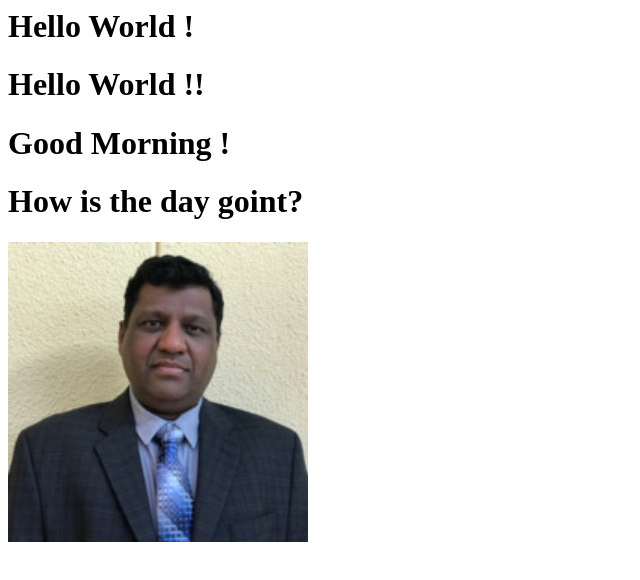
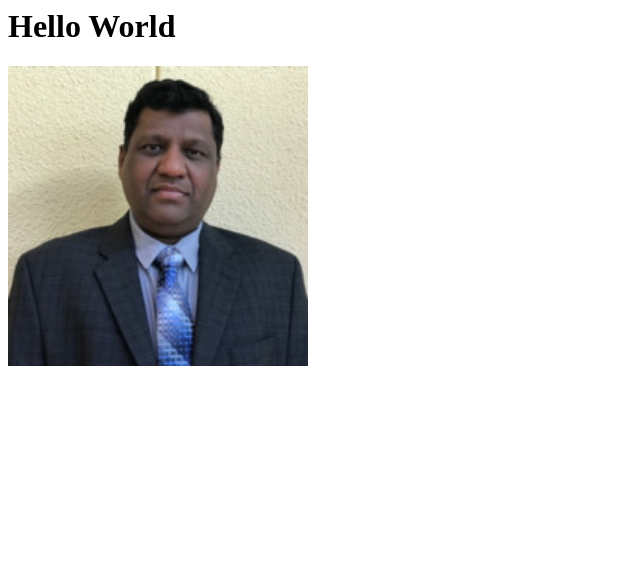
Before and after one commit to artistgoya/artistgoya.github.io, a plain HTML site: page index.html in a window 1280 px wide. Shown: the whole page, without its empty margins (0-640 px from the left). Drawn offline with Linux system fonts and the light colour scheme.

Commit message:
Revert "added new text"
This reverts commit eb7b1ea0f753bee355e9b1e60b8a2df68e3a1fa3.

```diff
--- a/index.html
+++ b/index.html
@@ -1,8 +1,5 @@
 <html>
-    <h1>Hello World ! </h1>
-    <h1>Hello World !! </h1>
-    <h1>Good Morning ! </h1>
-    <h1>How is the day goint? </h1>
+    <h1>Hello World </h1>
 <div>
     <img src="DGoyal.jpg" height="300">
 </div>
```
